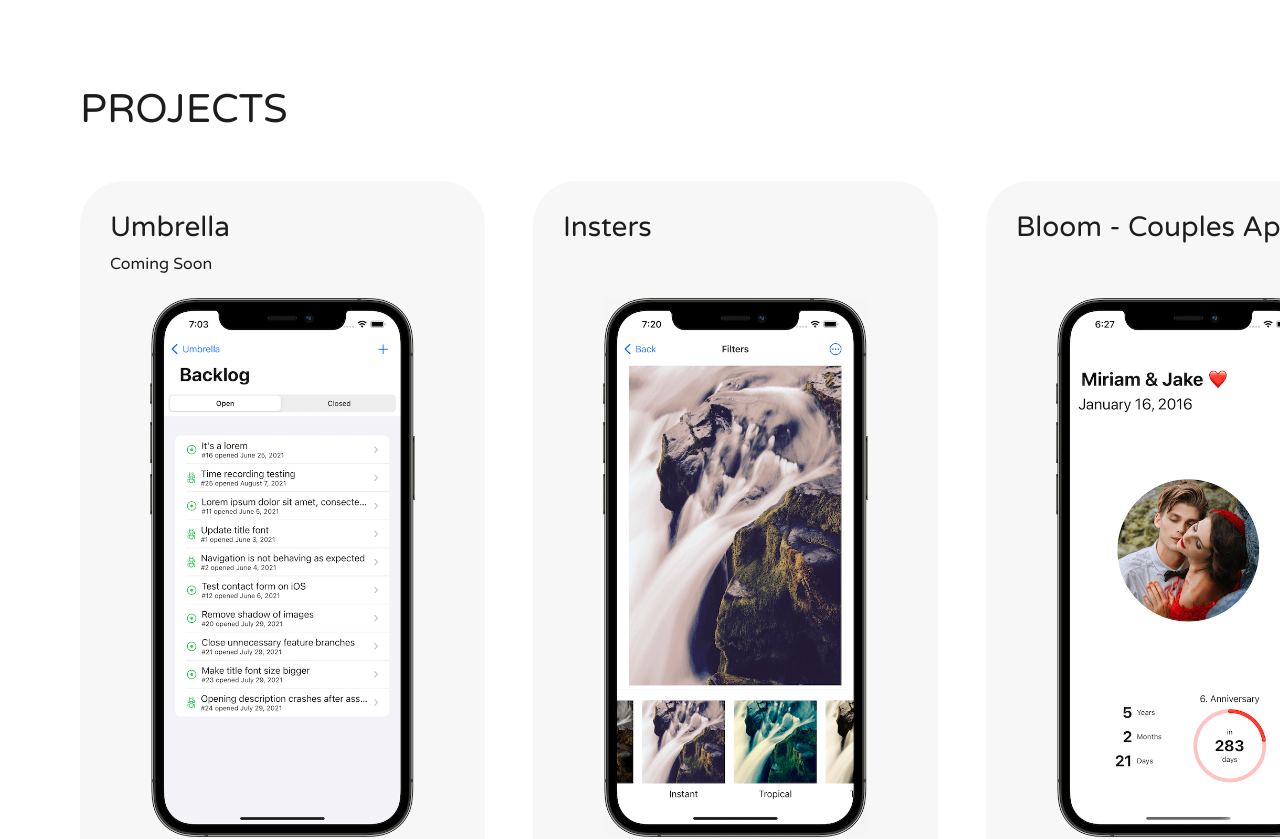
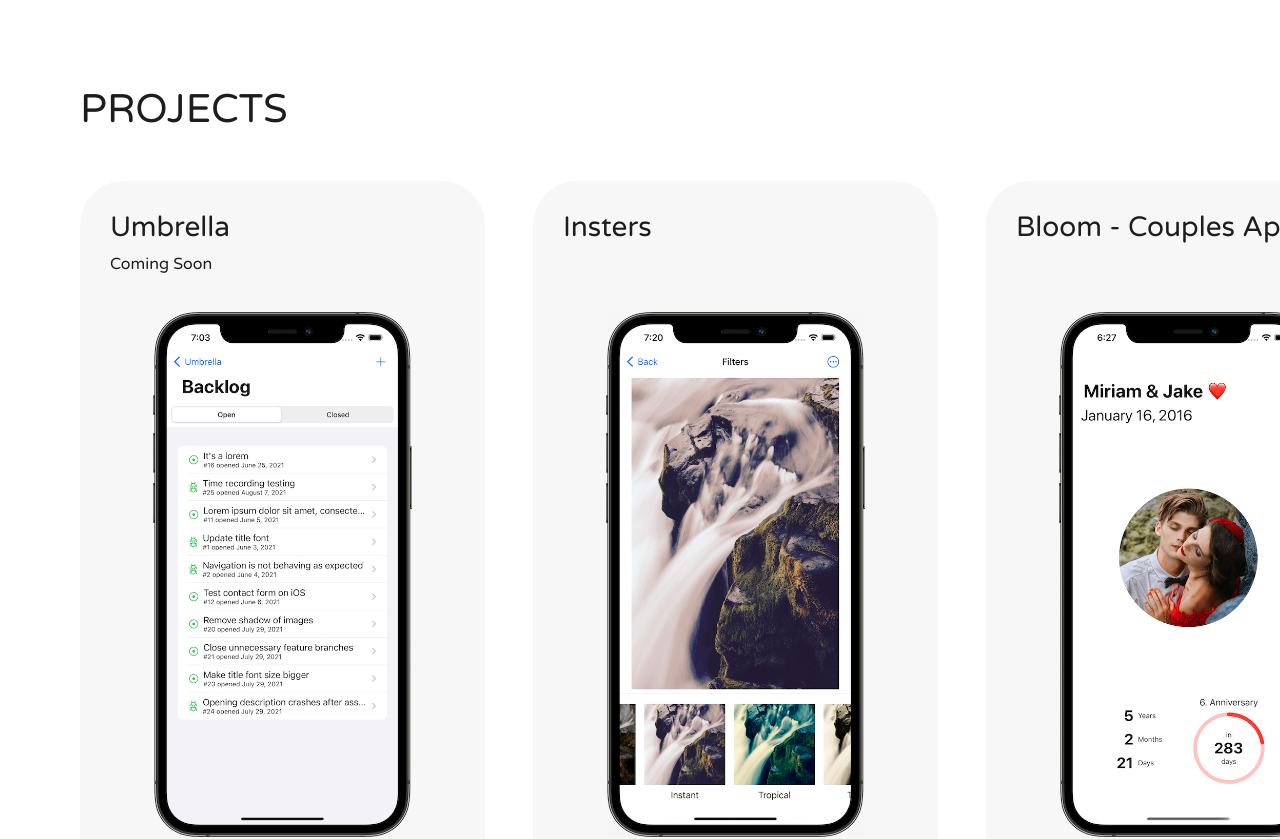
Before and after one commit to Hebrasco/hebrasco.github.io, a React (Create React App) app: page /#/ in a window 1280 px wide. Shown: the part 1633-2472 px from the top of the page. Built offline with nearby package versions, Linux system fonts and the light colour scheme.

Commit message:
💄 Update project preview image width

```diff
--- a/src/pages/Home/components/Projects/components/ProjectPreviewImage/index.module.css
+++ b/src/pages/Home/components/Projects/components/ProjectPreviewImage/index.module.css
@@ -1,3 +1,3 @@
 .preview-image {
-  width: 77%;
+  width: 75%;
 }
```
